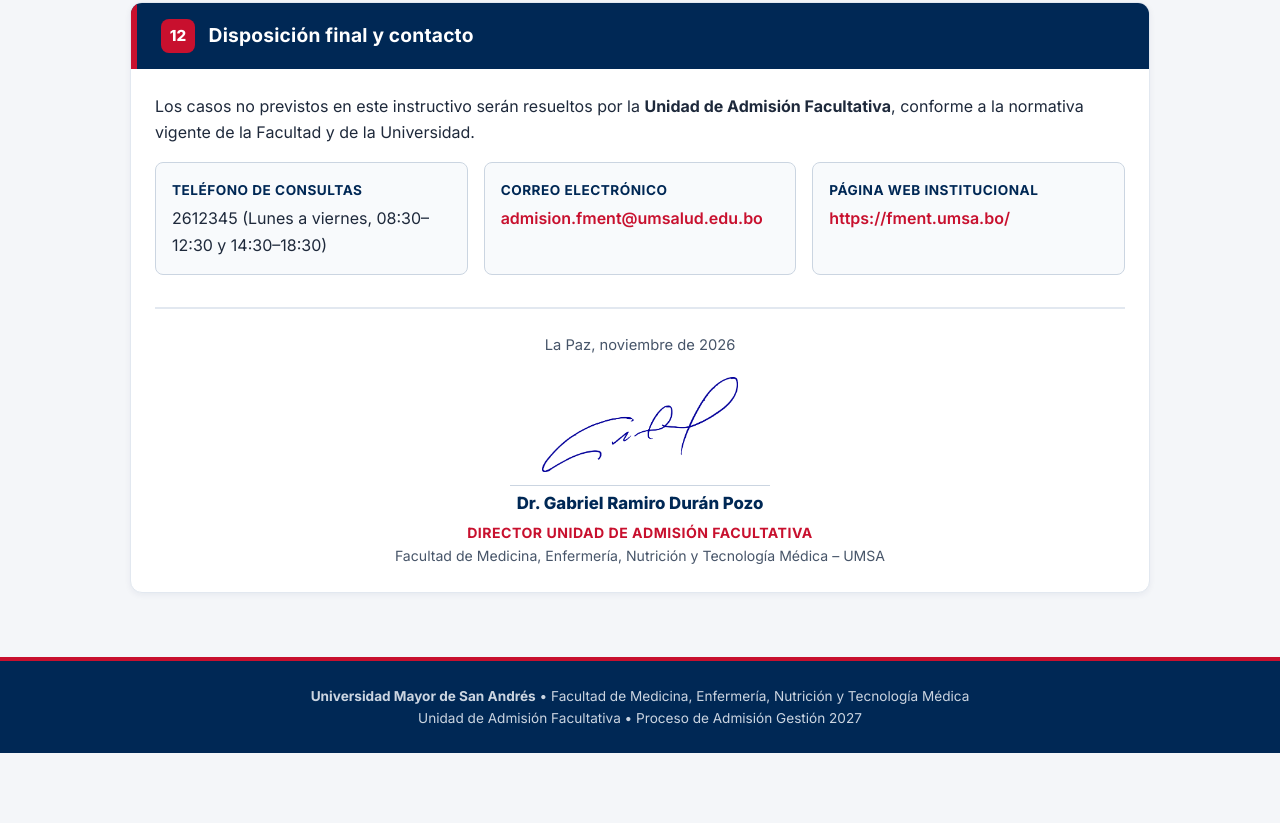
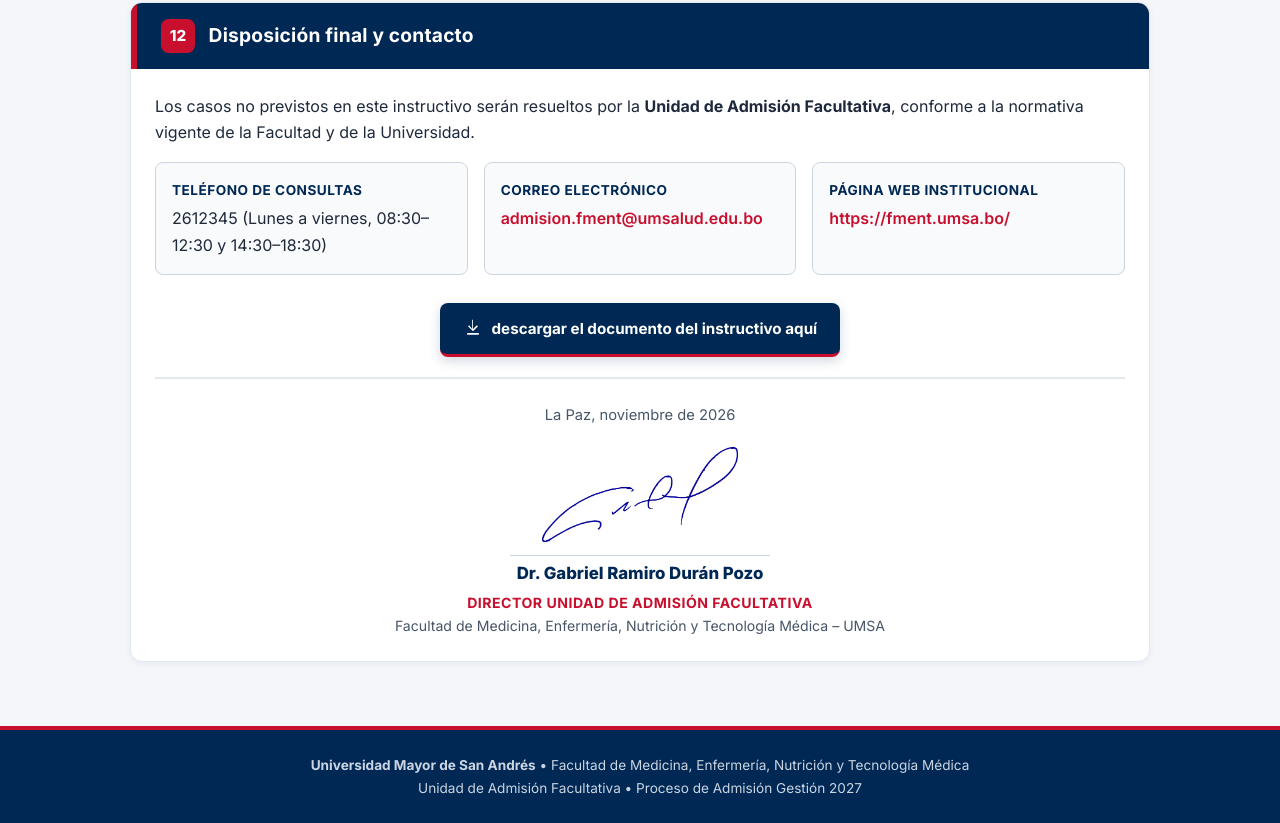
Before and after one commit to lunaldrin9-png/instructivo-psa-2027, a plain HTML site: page index.html in a window 1280 px wide. Shown: the part 8905-9728 px from the top of the page. Before the commit the page ends 9658 px from the top, so only its background shows below. Drawn offline with Linux system fonts and the light colour scheme.

Commit message:
Update index.html

```diff
--- a/index.html
+++ b/index.html
@@ -514,8 +514,34 @@
       text-decoration: underline;
     }
 
+    .download-cta-box {
+      margin: 1.5rem 0 1.25rem;
+      text-align: center;
+    }
+
+    .btn-download-pdf {
+      display: inline-flex;
+      align-items: center;
+      gap: 0.55rem;
+      background-color: var(--umsa-blue);
+      color: var(--white);
+      text-decoration: none;
+      font-size: 0.95rem;
+      font-weight: 700;
+      padding: 0.8rem 1.45rem;
+      border-radius: 8px;
+      border-bottom: 3px solid var(--umsa-red);
+      box-shadow: 0 4px 12px rgba(0, 40, 85, 0.18);
+      transition: background-color 0.15s ease, transform 0.15s ease;
+    }
+
+    .btn-download-pdf:hover {
+      background-color: var(--umsa-blue-mid);
+      transform: translateY(-1px);
+    }
+
     .signature-box {
-      margin-top: 2rem;
+      margin-top: 1.25rem;
       padding-top: 1.5rem;
       border-top: 2px solid #e2e8f0;
       text-align: center;
@@ -1133,6 +1159,15 @@
           </div>
         </div>
 
+        <div class="download-cta-box">
+          <a href="Instructivo_Postulantes_Primer_Examen_Parcial_PSA_2027.pdf" download="Instructivo_Postulantes_Primer_Examen_Parcial_PSA_2027.pdf" class="btn-download-pdf">
+            <svg width="20" height="20" viewBox="0 0 24 24" fill="currentColor" aria-hidden="true">
+              <path d="M5 20h14v-2H5v2zm7-18v11.17l4.59-4.58L18 10l-6 6-6-6 1.41-1.41L11 13.17V2h1z"/>
+            </svg>
+            descargar el documento del instructivo aquí
+          </a>
+        </div>
+
         <div class="signature-box">
           <div class="date-place">La Paz, noviembre de 2026</div>
           <div>
```
